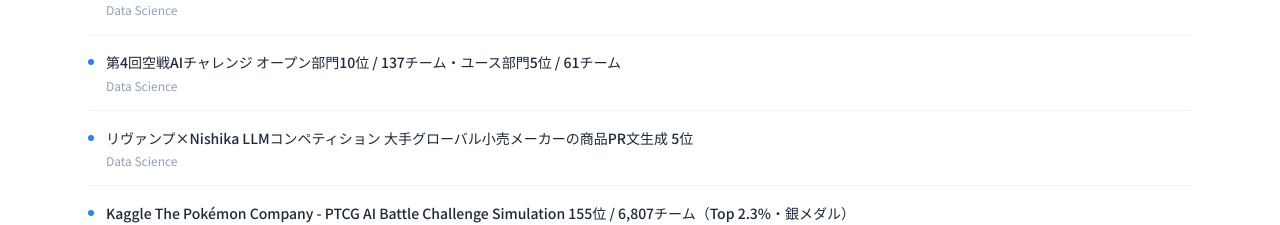
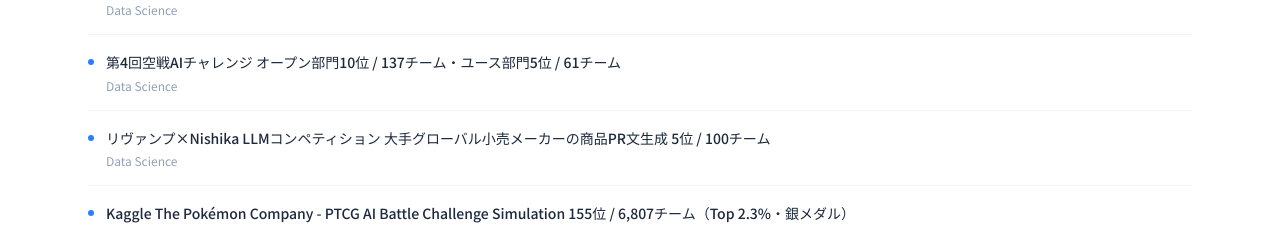
Before and after one commit to kabetani-yusei/portfolio, a Next.js app: page / in a window 1280 px wide. Shown: the part 3020-3245 px from the top of the page. Built offline with nearby package versions, Linux system fonts and the light colour scheme.

Commit message:
全体チーム数の追加 (#16)

```diff
--- a/content/portfolio.md
+++ b/content/portfolio.md
@@ -51,7 +51,7 @@
 - SIGNATE MUFG DATA Science Basic Camp 2024 1位 / 266人
 - SIGNATE × TECH OCEAN Student Cup 2025 3位 / 245チーム
 - 第4回空戦AIチャレンジ オープン部門10位 / 137チーム・ユース部門5位 / 61チーム
-- 【リヴァンプ×Nishika LLMコンペティション】大手グローバル小売メーカーの商品PR文生成 5位
+- 【リヴァンプ×Nishika LLMコンペティション】大手グローバル小売メーカーの商品PR文生成 5位 / 100チーム
 - Kaggle The Pokémon Company - PTCG AI Battle Challenge Simulation 155位 / 6,807チーム（Top 2.3%・銀メダル）
 - Kaggle AI Agent Security - Multi-Step Tool Attacks 215位 / 4,251チーム（Top 5.1%・銅メダル）
 - RECRUIT 日本橋ハーフマラソン 2025秋（AHC055）学生26位 / 全体82位 / 1,406人
--- a/src/data/profile.ts
+++ b/src/data/profile.ts
@@ -109,7 +109,7 @@
   },
   {
     title:
-      "リヴァンプ×Nishika LLMコンペティション 大手グローバル小売メーカーの商品PR文生成 5位",
+      "リヴァンプ×Nishika LLMコンペティション 大手グローバル小売メーカーの商品PR文生成 5位 / 100チーム",
     tags: ["Data Science"],
   },
   {
```
